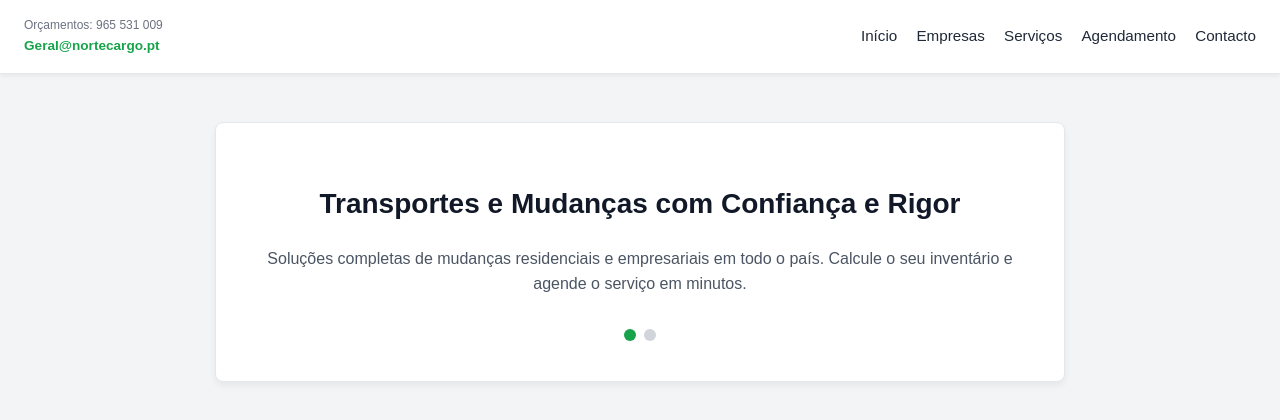
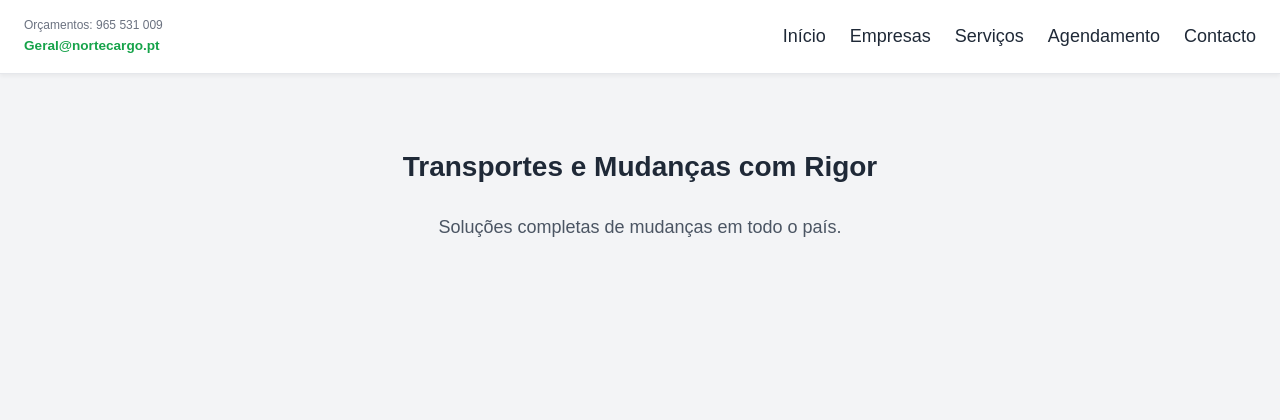
Before and after one commit to geralnortecargo-jpg/nortecargo-erp, a Next.js app: page / in a window 1280 px wide. Shown: the top 420 px of the page. Built offline with nearby package versions, Linux system fonts and the light colour scheme.

Commit message:
Corrige menu mobile na homepage e navbar

```diff
--- a/app/page.tsx
+++ b/app/page.tsx
@@ -2,19 +2,7 @@
 
 import React, { useState } from 'react';
 
-const SLIDES = [
-  {
-    title: 'Transportes e Mudanças com Confiança e Rigor',
-    description: 'Soluções completas de mudanças residenciais e empresariais em todo o país. Calcule o seu inventário e agende o serviço em minutos.',
-  },
-  {
-    title: 'Qualidade e Profissionalismo',
-    description: 'Trabalho garantido, segurança total para os seus bens e dedicação absoluta em cada transporte.',
-  },
-];
-
 export default function HomePage() {
-  const [currentSlide, setCurrentSlide] = useState(0);
   const [mobileMenuOpen, setMobileMenuOpen] = useState(false);
 
   return (
@@ -27,11 +15,9 @@ export default function HomePage() {
         alignItems: 'center',
         padding: '1rem 1.5rem',
         backgroundColor: '#ffffff',
-        color: '#1f2937',
         position: 'relative',
         boxShadow: '0 2px 4px rgba(0,0,0,0.05)',
-        borderBottom: '1px solid #e5e7eb',
-        flexWrap: 'wrap'
+        borderBottom: '1px solid #e5e7eb'
       }}>
         {/* LOGO / INFO TOPO */}
         <div style={{ display: 'flex', flexDirection: 'column' }}>
@@ -43,7 +29,7 @@ export default function HomePage() {
         <style jsx>{`
           .nav-links {
             display: flex;
-            gap: 1.2rem;
+            gap: 1.5rem;
             align-items: center;
           }
           .hamburger-btn {
@@ -84,11 +70,11 @@ export default function HomePage() {
 
         {/* LINKS DE DESKTOP */}
         <div className="nav-links">
-          <a href="#home" style={{ color: '#1f2937', textDecoration: 'none', fontWeight: 500, fontSize: '0.95rem' }}>Início</a>
-          <a href="#empresas" style={{ color: '#1f2937', textDecoration: 'none', fontWeight: 500, fontSize: '0.95rem' }}>Empresas</a>
-          <a href="#servicos" style={{ color: '#1f2937', textDecoration: 'none', fontWeight: 500, fontSize: '0.95rem' }}>Serviços</a>
-          <a href="#agendamento" style={{ color: '#1f2937', textDecoration: 'none', fontWeight: 500, fontSize: '0.95rem' }}>Agendamento</a>
-          <a href="#contacto" style={{ color: '#1f2937', textDecoration: 'none', fontWeight: 500, fontSize: '0.95rem' }}>Contacto</a>
+          <a href="#home" style={{ color: '#1f2937', textDecoration: 'none', fontWeight: 500 }}>Início</a>
+          <a href="#empresas" style={{ color: '#1f2937', textDecoration: 'none', fontWeight: 500 }}>Empresas</a>
+          <a href="#servicos" style={{ color: '#1f2937', textDecoration: 'none', fontWeight: 500 }}>Serviços</a>
+          <a href="#agendamento" style={{ color: '#1f2937', textDecoration: 'none', fontWeight: 500 }}>Agendamento</a>
+          <a href="#contacto" style={{ color: '#1f2937', textDecoration: 'none', fontWeight: 500 }}>Contacto</a>
         </div>
 
         {/* BOTÃO HAMBÚRGUER (MOBILE) */}
@@ -110,42 +96,10 @@ export default function HomePage() {
         </div>
       </nav>
 
-      {/* CONTEÚDO PRINCIPAL / SLIDER */}
+      {/* CONTEÚDO */}
       <section style={{ padding: '3rem 1rem', textAlign: 'center' }}>
-        <div style={{
-          maxWidth: '800px',
-          margin: '0 auto',
-          borderRadius: '8px',
-          boxShadow: '0 4px 6px rgba(0, 0, 0, 0.05)',
-          backgroundColor: '#ffffff',
-          color: '#1f2937',
-          padding: '2.5rem 1.5rem',
-          border: '1px solid #e5e7eb'
-        }}>
-          <h1 style={{ fontSize: '1.75rem', fontWeight: 'bold', color: '#111827', lineHeight: '1.3' }}>
-            {SLIDES[currentSlide].title}
-          </h1>
-          <p style={{ marginTop: '1rem', fontSize: '1rem', color: '#4b5563', lineHeight: '1.6' }}>
-            {SLIDES[currentSlide].description}
-          </p>
-
-          <div style={{ display: 'flex', justifyContent: 'center', gap: '8px', marginTop: '2rem' }}>
-            {SLIDES.map((_, index) => (
-              <span
-                key={index}
-                onClick={() => setCurrentSlide(index)}
-                style={{
-                  width: '12px',
-                  height: '12px',
-                  borderRadius: '50%',
-                  cursor: 'pointer',
-                  backgroundColor: index === currentSlide ? '#16a34a' : '#d1d5db',
-                  transition: 'background-color 0.3s ease'
-                }}
-              />
-            ))}
-          </div>
-        </div>
+        <h1 style={{ fontSize: '1.75rem', fontWeight: 'bold' }}>Transportes e Mudanças com Rigor</h1>
+        <p style={{ marginTop: '1rem', color: '#4b5563' }}>Soluções completas de mudanças em todo o país.</p>
       </section>
 
     </div>
```
